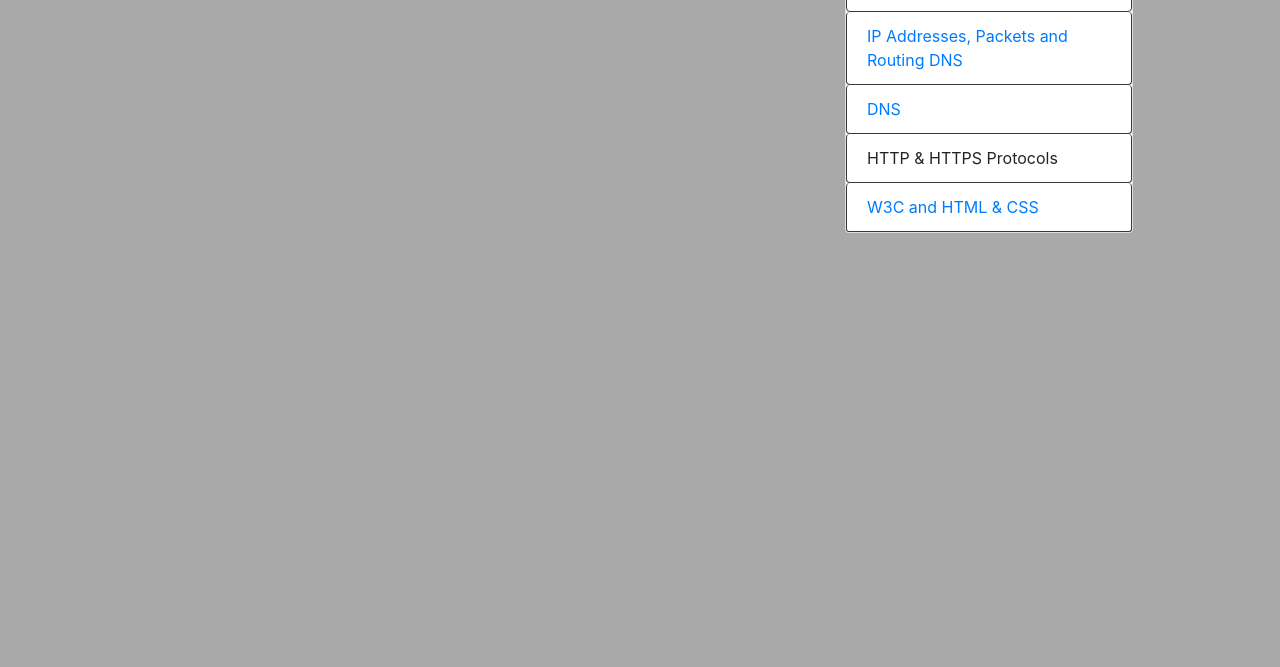
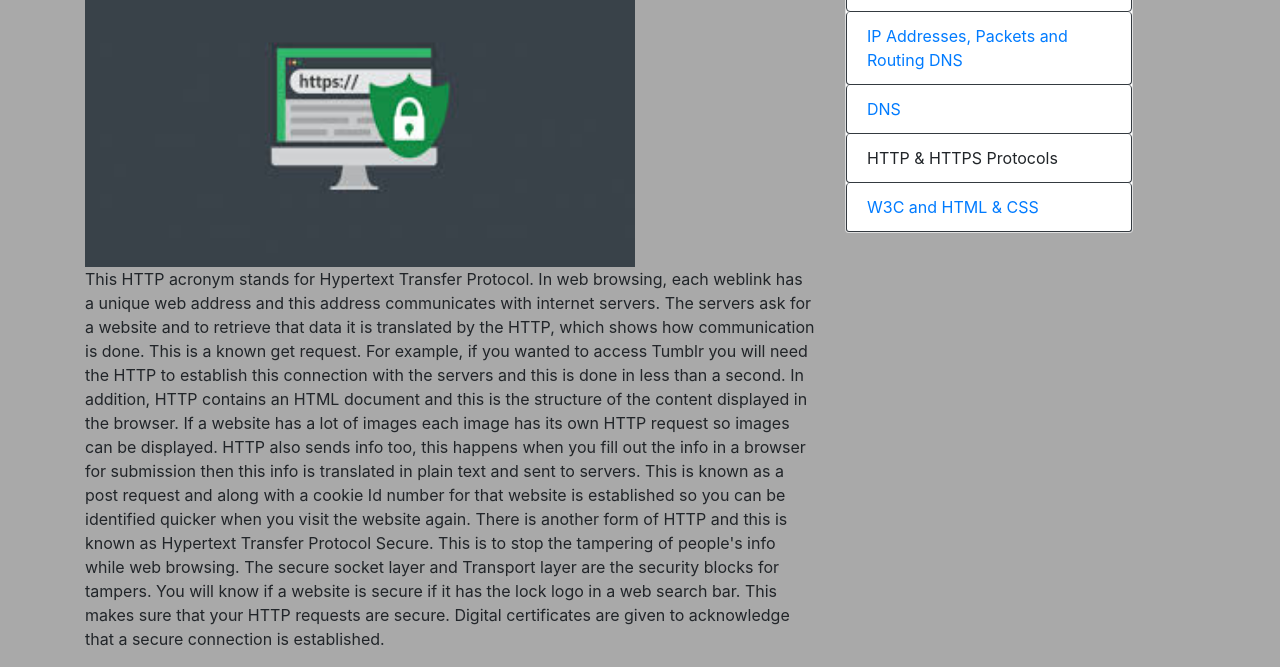
Before and after one commit to ans98543/internetworks, a plain HTML site: page docs/http_https.html in a window 1280 px wide. Shown: the part 209-876 px from the top of the page. Before the commit the page ends 800 px from the top, so only its background shows below. Drawn offline with nearby package versions, Linux system fonts and the light colour scheme.

Commit message:
final commit

```diff
--- a/docs/http_https.html
+++ b/docs/http_https.html
@@ -57,9 +57,9 @@
         <div class="col-8">
 
             <h1>  HTTP & HTTPS Protocols</h1>
-            <img src="http.jpg" alt="HTTP" width="1600" height="1288">
-
-
+            <img src="https.jpg" alt="Domain" width="550" height="300">
+            <p>This HTTP acronym stands for Hypertext Transfer Protocol. In web browsing, each weblink has a unique web address and this address communicates with internet servers. The servers ask for a website and to retrieve that data it is translated by the HTTP, which shows how communication is done. This is a known get request. For example, if you wanted to access Tumblr you will need the HTTP to establish this connection with the servers and this is done in less than a second. In addition, HTTP contains an HTML document and this is the structure of the content displayed in the browser. If a website has a lot of images each image has its own HTTP request so images can be displayed. HTTP also sends info too, this happens when you fill out the info in a browser for submission then this info is translated in plain text and sent to servers. This is known as a post request and along with a cookie Id number for that website is established so you can be identified quicker when you visit the website again. There is another form of HTTP and this is known as Hypertext Transfer Protocol Secure. This is to stop the tampering of people's info while web browsing. The secure socket layer and Transport layer are the security blocks for tampers. You will know if a website is secure if it has the lock logo in a web search bar. This makes sure that your HTTP requests are secure. Digital certificates are given to acknowledge that a secure connection is established.
+            </p>
 
         </div>
         <div class="col-4">
```
Also changed, not shown: docs/dns.html (+1 -0 lines), docs/ipaddresses.html (+1 -0 lines), docs/w3c_html_css.html (+2 -0 lines), docs/css.jpg (added), docs/dns.jpg (added), docs/http.jpg (deleted), docs/https.jpg (added), docs/packets.jpg (added).
